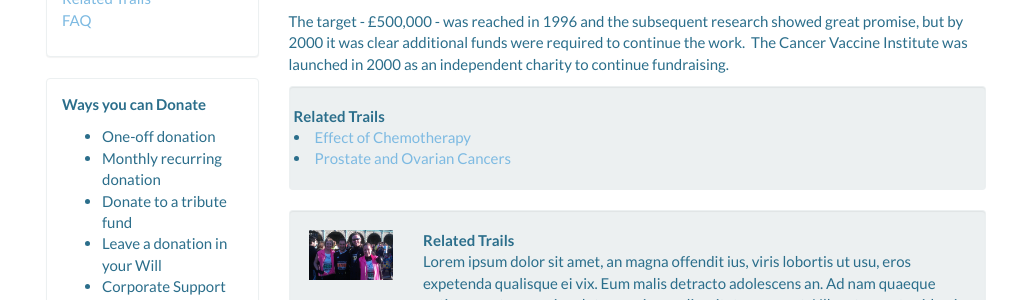
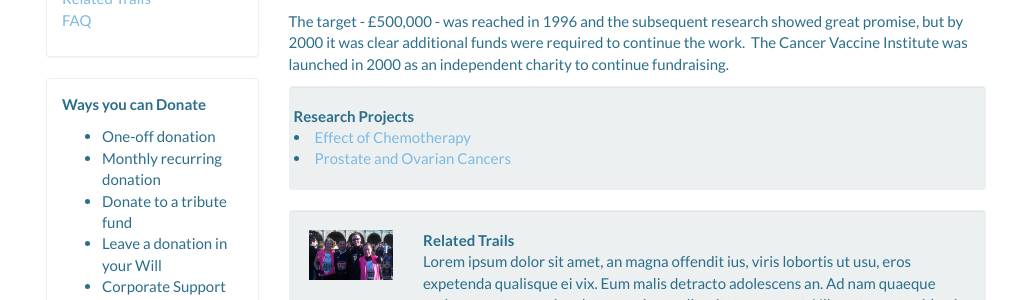
Before and after one commit to CancerVaccine/cancervaccine.github.io, a Jekyll site: the page built from our-research/history/index.html, in a window 1280 px wide and 900 px high. Shown: the part 436-736 px from the top of the window, without its empty margins (124-1141 px from the left). Built offline with Jekyll 4.4.1, drawn with Linux system fonts in a browser that asks for light colours; nearby versions of some CDN libraries.

Commit message:
Updated '/our-research/history/index.html' via CloudCannon

```diff
--- a/our-research/history/index.html
+++ b/our-research/history/index.html
@@ -40,7 +40,7 @@ categories:
     <div class="col-xs-12">
       <div class="well">
         <div class="row">
-            <strong class="editable">Related Trails</strong>
+            <strong class="editable">Research Projects</strong>
               {% for project in site.research-projects %}
                   <li><a href="{{ project.url }}">{{ project.title }}</a></li>
               {% endfor %}
```
